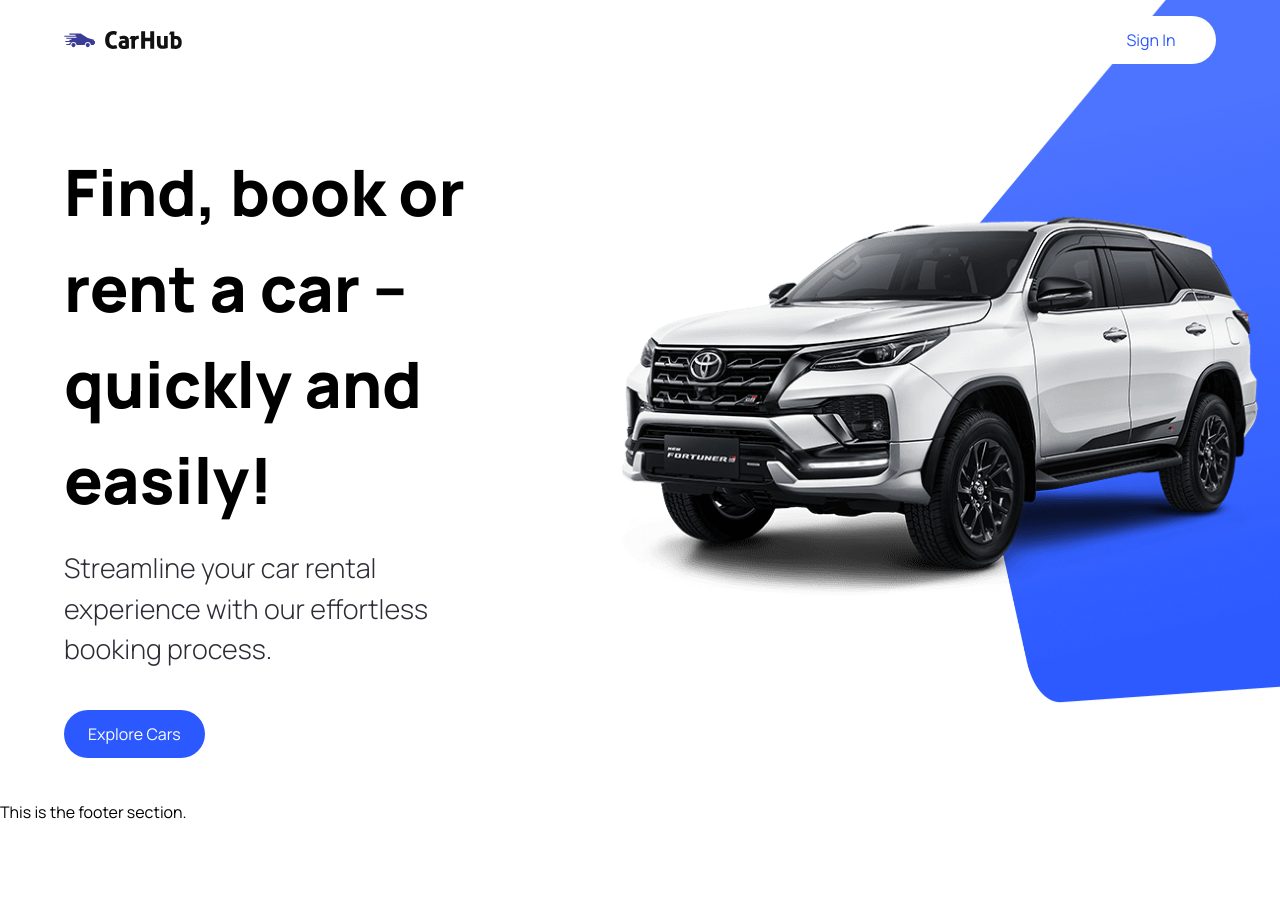
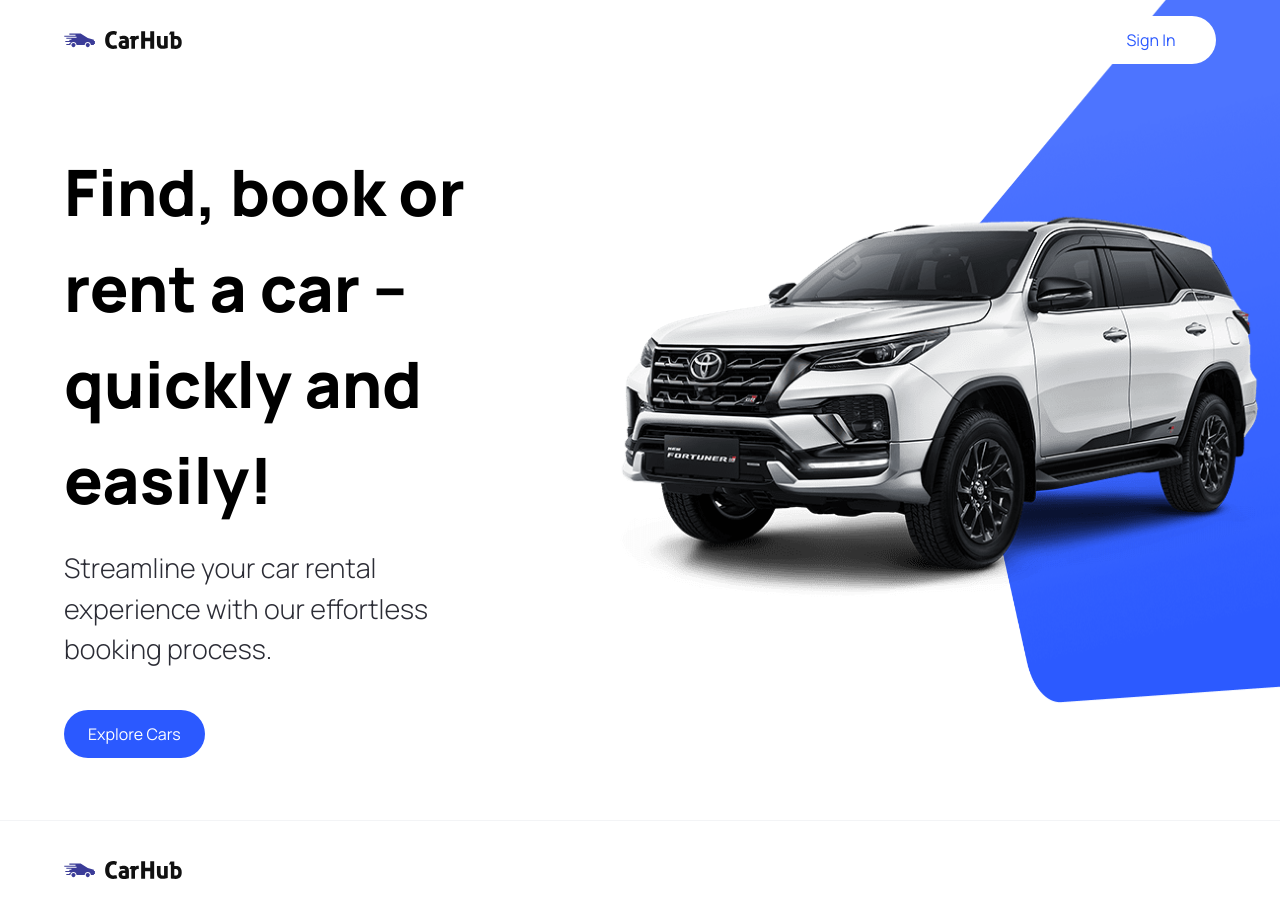
Before and after one commit to gokarna123-goku/car_showcase, a Next.js app: page / in a window 1280 px wide. Before the commit the page ends 824 px from the top, so only its background shows below. Built offline with nearby package versions, Linux system fonts and the light colour scheme.

Commit message:
working on the footer section

```diff
--- a/components/Footer.tsx
+++ b/components/Footer.tsx
@@ -1,9 +1,16 @@
-import React from 'react'
+import Image from "next/image";
+import Link from "next/link";
 
 const Footer = () => {
     return (
         <>
-            <div className="w-full">This is the footer section.</div>
+            <footer className="flex flex-col text-black-100 mt-5 border-t border-gray-100">
+                <div className="flex max-md:flex-col flex-wrap justify-between gap-5 sm:px-16 px-6 py-10">
+                    <div className="flex flex-col justify-start items-start gap-5">
+                        <Image src="/logo.svg" alt="logo" width={118} height={18} className="object-contain" />
+                    </div>
+                </div>
+            </footer>
         </>
     )
 }
```
